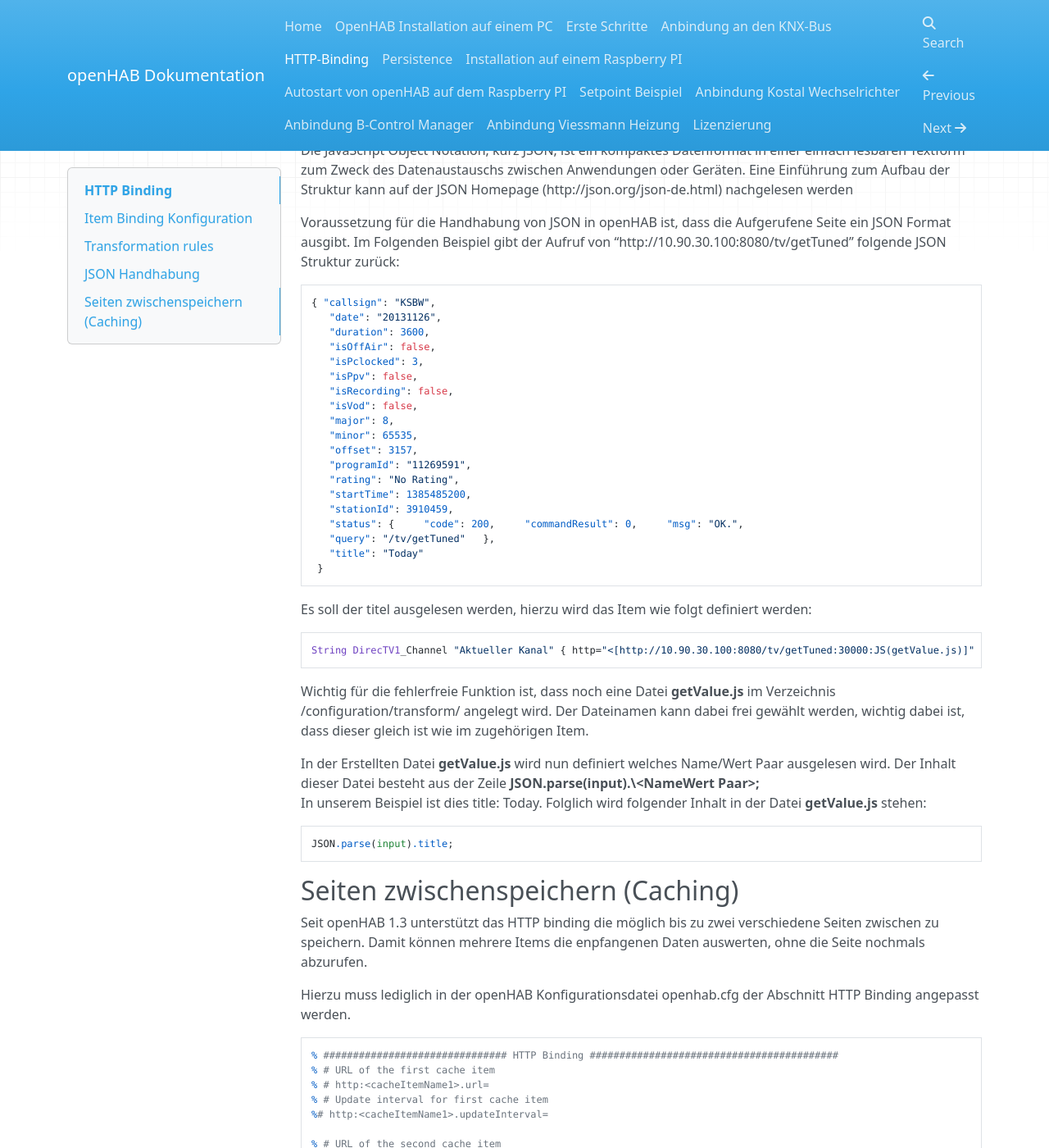
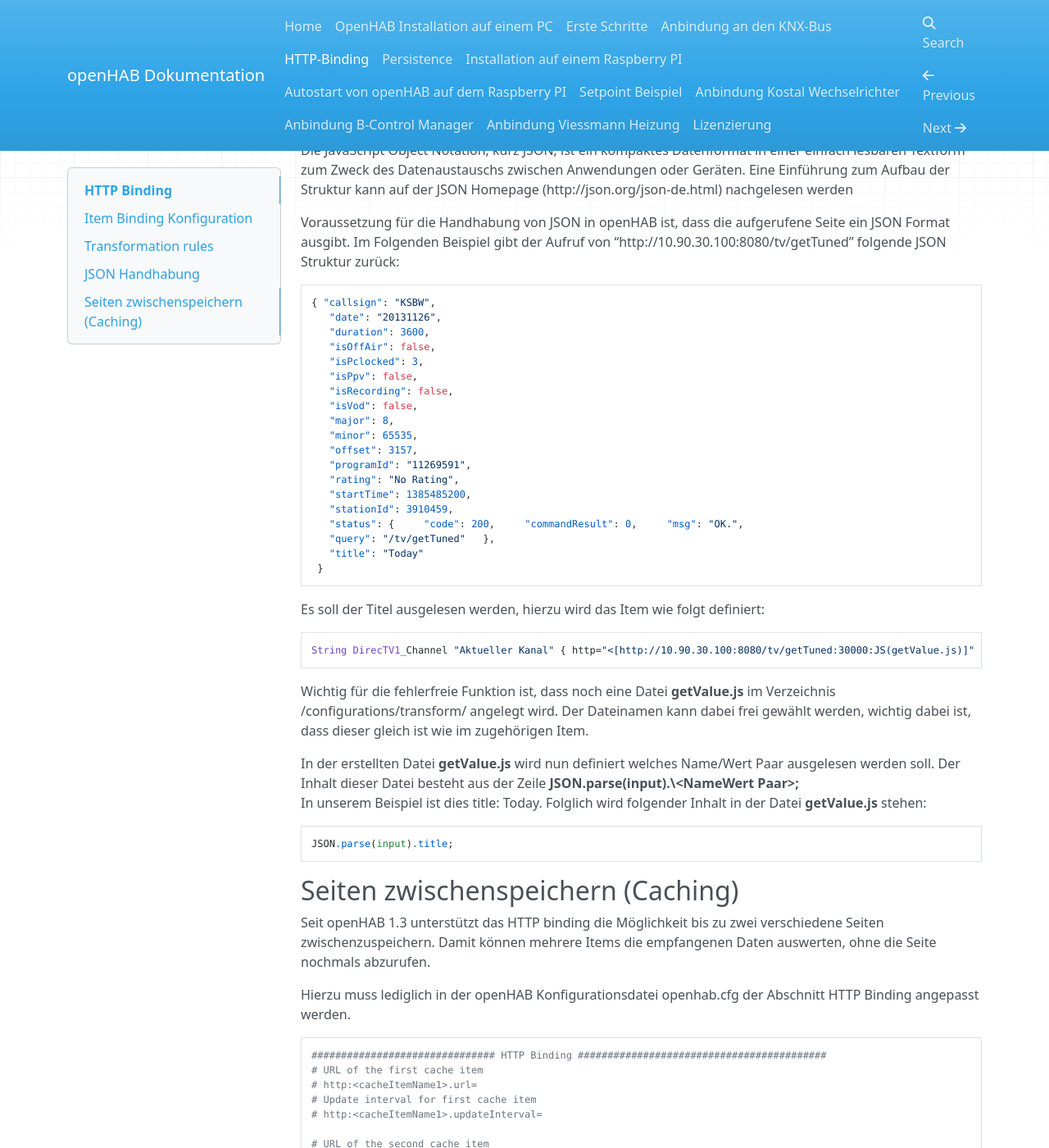
Before and after one commit to mepi0011/openhab.doc, an MkDocs documentation site: the page built from docs/Binding_HTTP.md, in a window 1280 px wide and 1400 px high, scrolled down 935 px. Shown: the whole window at 82% size. Built offline with MkDocs 1.6.1, drawn with Linux system fonts in a browser that asks for light colours; nearby versions of some CDN libraries; old or Windows-style settings are respelled for this version of MkDocs; some of the changed text lies outside the part shown.

Commit message:
fixed spellings a bit.

```diff
--- a/docs/Binding_HTTP.md
+++ b/docs/Binding_HTTP.md
@@ -54,7 +54,7 @@ Struktur kann auf der JSON Homepage (http://json.org/json-de.html)
 nachgelesen werden
 
 Voraussetzung für die Handhabung von JSON in openHAB ist, dass die
-Aufgerufene Seite ein JSON Format ausgibt. Im Folgenden Beispiel gibt
+aufgerufene Seite ein JSON Format ausgibt. Im Folgenden Beispiel gibt
 der Aufruf von “http://10.90.30.100:8080/tv/getTuned” folgende JSON
 Struktur zurück:
 
@@ -78,14 +78,14 @@ Struktur zurück:
        "title": "Today"
      }
 
-Es soll der titel ausgelesen werden, hierzu wird das Item wie folgt
-definiert werden:
+Es soll der Titel ausgelesen werden, hierzu wird das Item wie folgt
+definiert:
 
     String DirecTV1_Channel "Aktueller Kanal" { http="<[http://10.90.30.100:8080/tv/getTuned:30000:JS(getValue.js)]" }
 
-Wichtig für die fehlerfreie Funktion ist, dass noch eine Datei **getValue.js** im Verzeichnis <Pfad_zu_openHAB>/configuration/transform/ angelegt wird. Der Dateinamen kann dabei frei gewählt werden, wichtig dabei ist, dass dieser gleich ist wie im zugehörigen Item.
+Wichtig für die fehlerfreie Funktion ist, dass noch eine Datei **getValue.js** im Verzeichnis <Pfad_zu_openHAB>/configurations/transform/ angelegt wird. Der Dateinamen kann dabei frei gewählt werden, wichtig dabei ist, dass dieser gleich ist wie im zugehörigen Item.
 
-In der Erstellten Datei **getValue.js** wird nun definiert welches Name/Wert Paar ausgelesen wird. Der Inhalt dieser Datei besteht aus der Zeile **JSON.parse(input).\<NameWert Paar\>;**
+In der erstellten Datei **getValue.js** wird nun definiert welches Name/Wert Paar ausgelesen werden soll. Der Inhalt dieser Datei besteht aus der Zeile **JSON.parse(input).\<NameWert Paar\>;**
 In unserem Beispiel ist dies title: Today. Folglich wird folgender
 Inhalt in der Datei **getValue.js** stehen:
 
@@ -94,17 +94,17 @@ Inhalt in der Datei **getValue.js** stehen:
 Seiten zwischenspeichern (Caching)
 ----------------------------------
 
-Seit openHAB 1.3 unterstützt das HTTP binding die möglich bis zu zwei verschiedene Seiten zwischen zu speichern. Damit können mehrere Items die enpfangenen Daten auswerten, ohne die Seite nochmals abzurufen.
+Seit openHAB 1.3 unterstützt das HTTP binding die Möglichkeit bis zu zwei verschiedene Seiten zwischenzuspeichern. Damit können mehrere Items die empfangenen Daten auswerten, ohne die Seite nochmals abzurufen.
 
 Hierzu muss lediglich in der openHAB Konfigurationsdatei openhab.cfg der Abschnitt HTTP Binding angepasst werden.
 
-    % ############################### HTTP Binding ##########################################
-    % # URL of the first cache item
-    % # http:<cacheItemName1>.url=
-    % # Update interval for first cache item
-    %# http:<cacheItemName1>.updateInterval=
+    ############################### HTTP Binding ##########################################
+    # URL of the first cache item
+    # http:<cacheItemName1>.url=
+    # Update interval for first cache item
+    # http:<cacheItemName1>.updateInterval=
 
-    % # URL of the second cache item
-    % # http:<cacheItemName2>.url=
-    % # Update interval for second cache item
-    % # http:<cacheItemName2>.updateInterval=
+    # URL of the second cache item
+    # http:<cacheItemName2>.url=
+    # Update interval for second cache item
+    # http:<cacheItemName2>.updateInterval=
```
Also changed, not shown: other parts of docs/Binding_HTTP.md (+3 -3 lines), docs/Beispiel.md (+18 -18 lines), docs/Installation.md (+7 -7 lines), docs/KNX.md (+1 -1 lines), docs/Persistence.md (+8 -8 lines).
